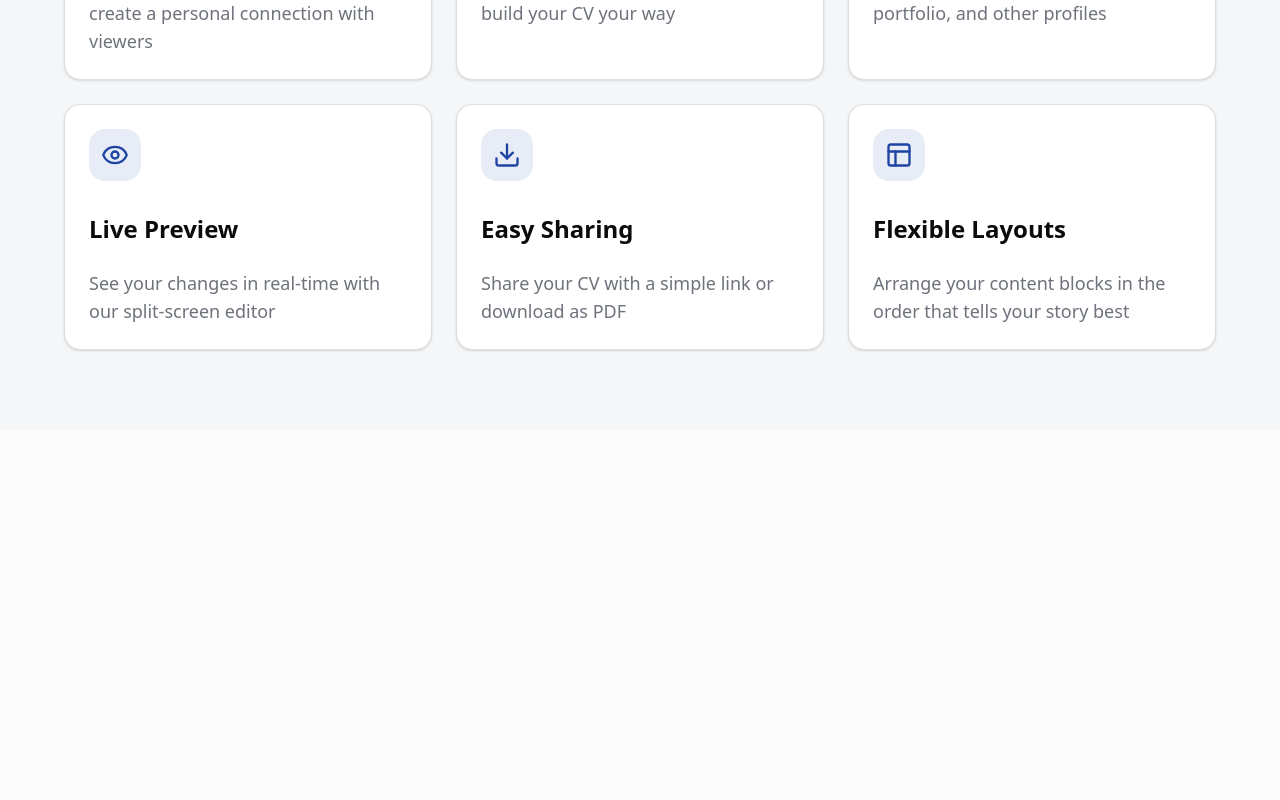
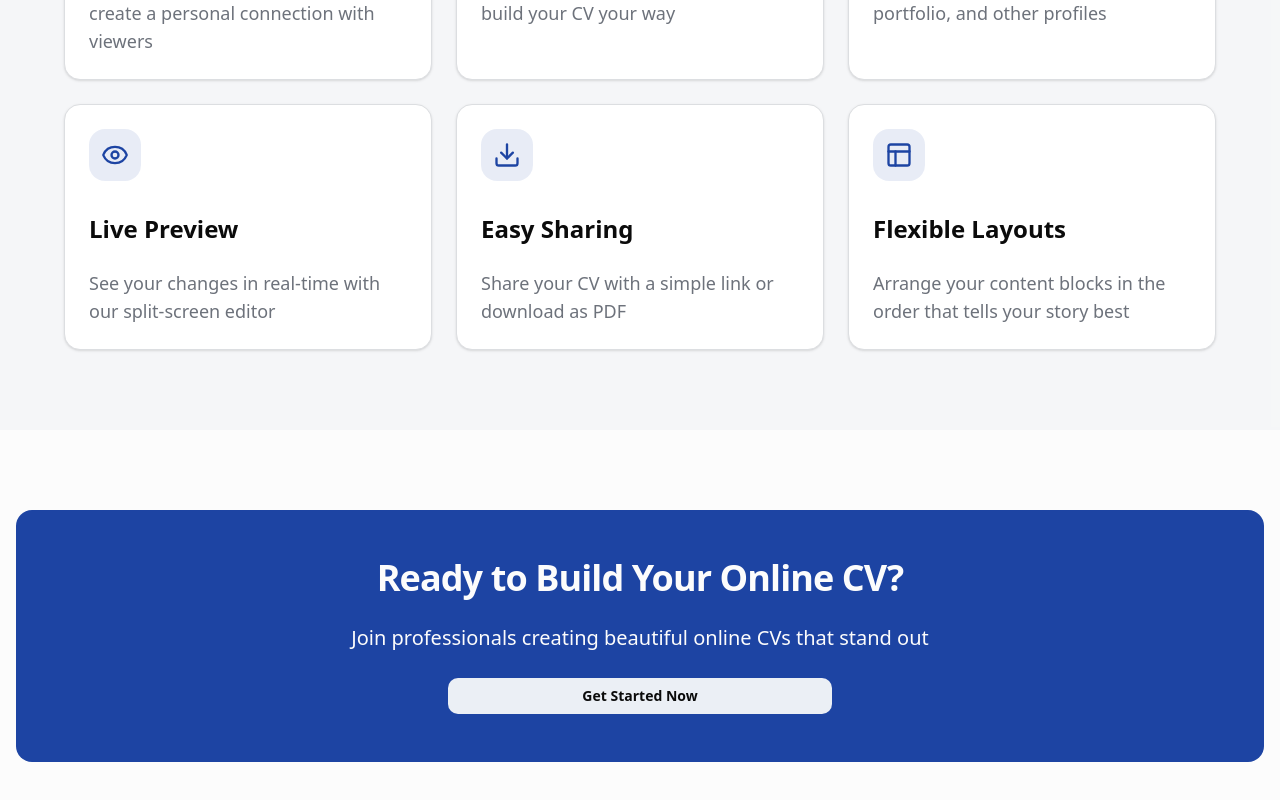
Before and after one commit to ythiago03/open-resume, a Next.js app: page / in a window 1280 px wide. Shown: the part 1098-1898 px from the top of the page. Before the commit the page ends 1528 px from the top, so only its background shows below. Built offline with nearby package versions, Linux system fonts and the light colour scheme.

Commit message:
feat(Home page.tsx): create callout section

```diff
--- a/app/page.tsx
+++ b/app/page.tsx
@@ -68,7 +68,7 @@ export default function Home() {
 						</p>
 					</div>
 
-					<div className="max-w-6xl grid grid-cols-2 md:grid-cols-3 gap-6 mx-auto">
+					<div className="max-w-6xl grid grid-cols-1 sm:grid-cols-2 md:grid-cols-3 gap-6 mx-auto">
 						<Card className="transition-shadow hover:shadow-lg">
 							<CardHeader>
 								<div className="p-3 w-fit mb-6 text-primary bg-primary/10 rounded-xl">
@@ -142,6 +142,25 @@ export default function Home() {
 					</div>
 				</div>
 			</section>
+
+			<section className="px-4 py-20">
+				<div className="container mx-auto rounded-xl py-12 px-8 bg-primary">
+					<div className="text-center">
+						<h2 className="text-3xl md:text-4xl mb-3 font-bold text-background text-balance tracking-tight">
+							Ready to Build Your Online CV?
+						</h2>
+						<p className="text-lg md:text-xl text-pretty max-w-2xl mx-auto my-6 leading-relaxed text-background">
+							Join professionals creating beautiful online CVs that stand out
+						</p>
+						<Button
+							variant="secondary"
+							className="w-full max-w-sm font-semibold cursor-pointer"
+						>
+							Get Started Now
+						</Button>
+					</div>
+				</div>
+			</section>
 		</main>
 	);
 }
```
